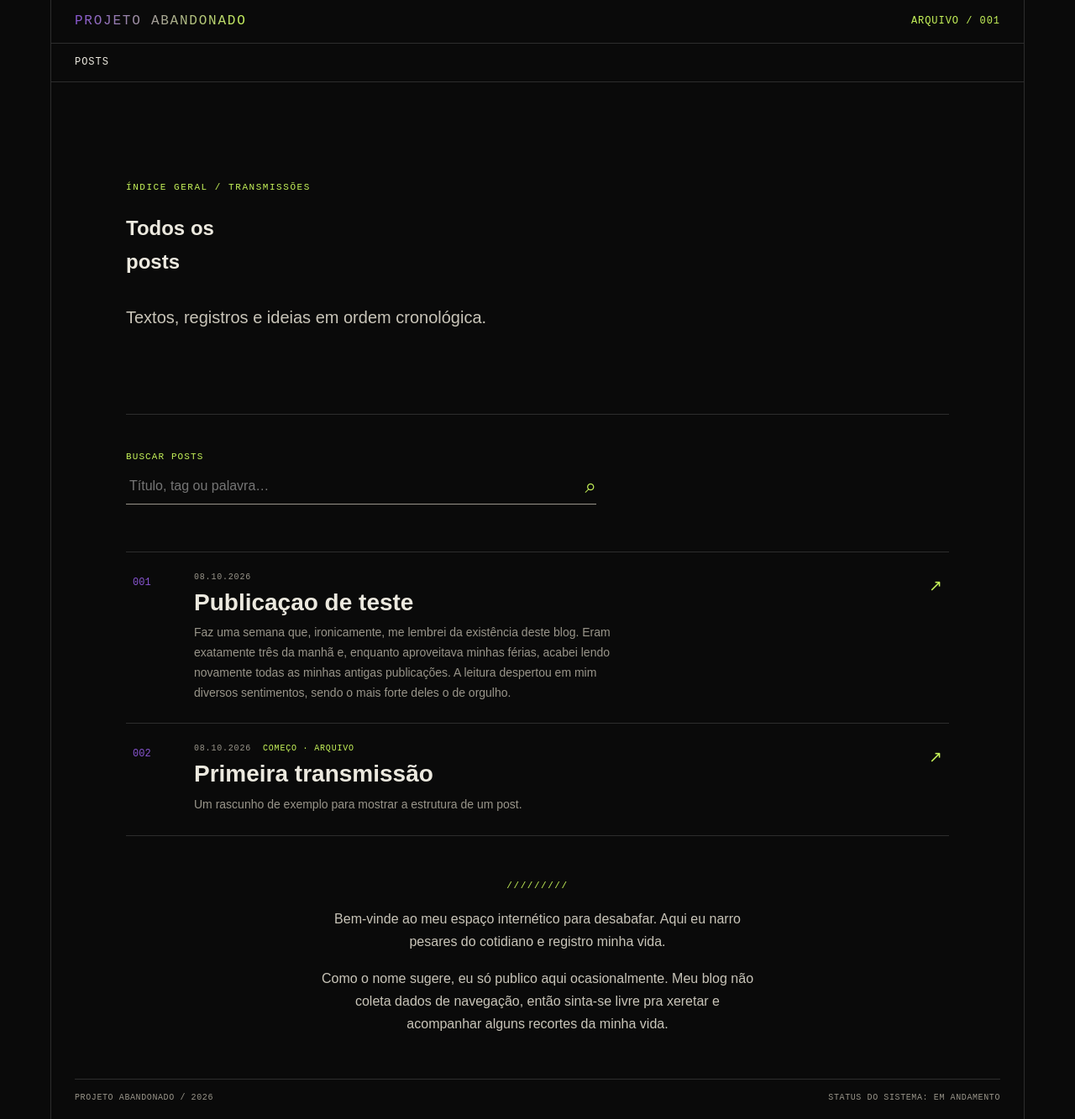
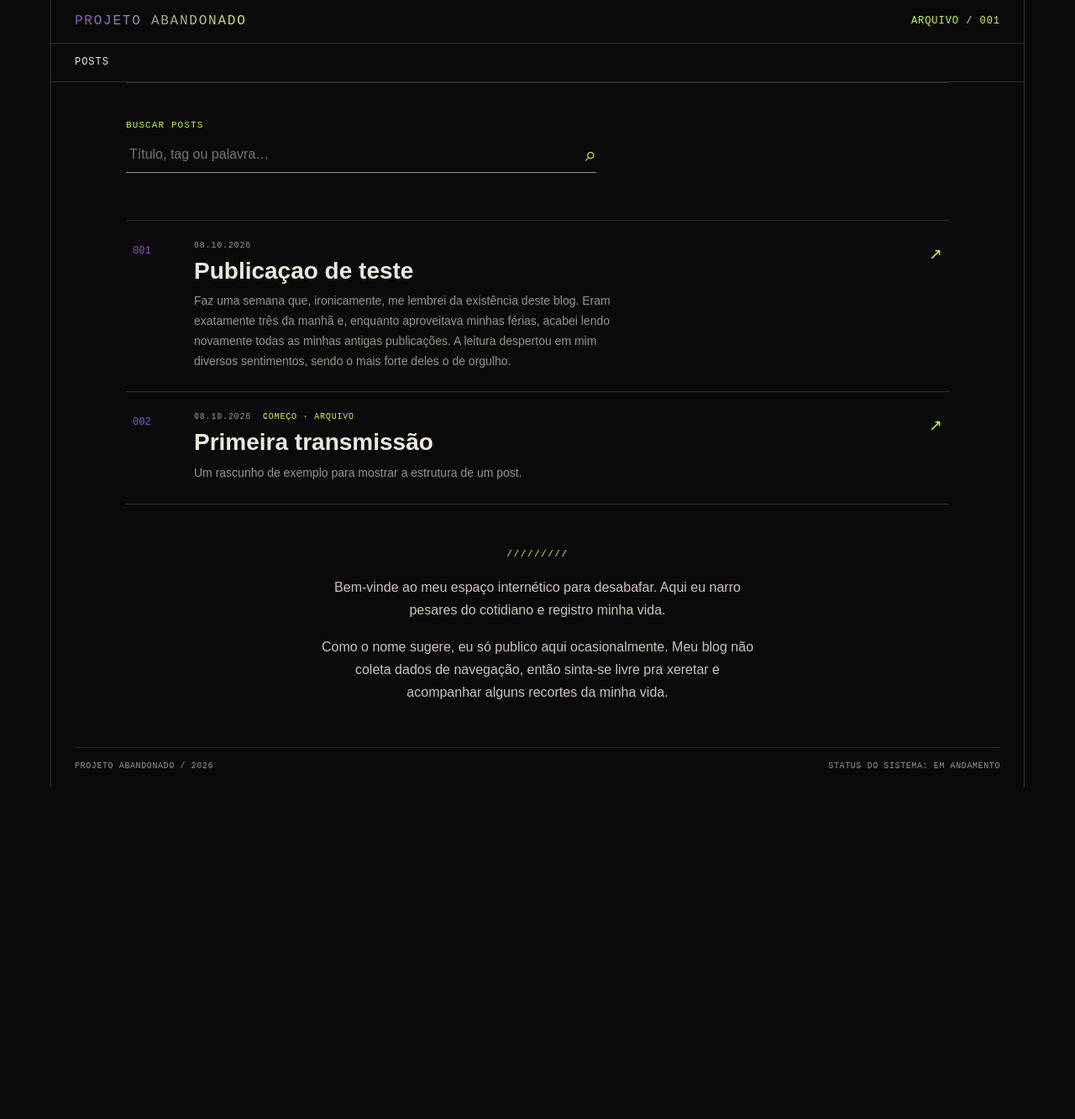
Before and after one commit to parrelladev/projetoabandonado, a Jekyll site: the page built from posts.html, in a window 1280 px wide. Shown: the whole page at 84% size. Built offline with Jekyll 4.4.1, drawn with Linux system fonts in a browser that asks for light colours; after the commit the page ends 938 px from its top, so only the background shows below that.

Commit message:
Update posts.html

```diff
--- a/posts.html
+++ b/posts.html
@@ -4,7 +4,6 @@ title: Todas as entradas
 description: Lista de posts publicados no Projeto Abandonado.
 permalink: /posts/
 ---
-<header class="page-intro"><p class="eyebrow">Índice geral / transmissões</p><h2>Todos os<br><span>posts</span></h2><p>Textos, registros e ideias em ordem cronológica.</p></header>
 <section class="section-block" aria-label="Posts publicados">
   <form class="search-box" role="search"><label for="post-search">Buscar posts</label><div class="search-box__row"><input id="post-search" type="search" placeholder="Título, tag ou palavra…" autocomplete="off"><span aria-hidden="true">⌕</span></div><p id="search-status" class="search-status" aria-live="polite"></p></form>
   <div class="post-list" id="post-list">{% for post in site.posts %}{% include post-card.html post=post index=forloop.index %}{% endfor %}</div>
```
